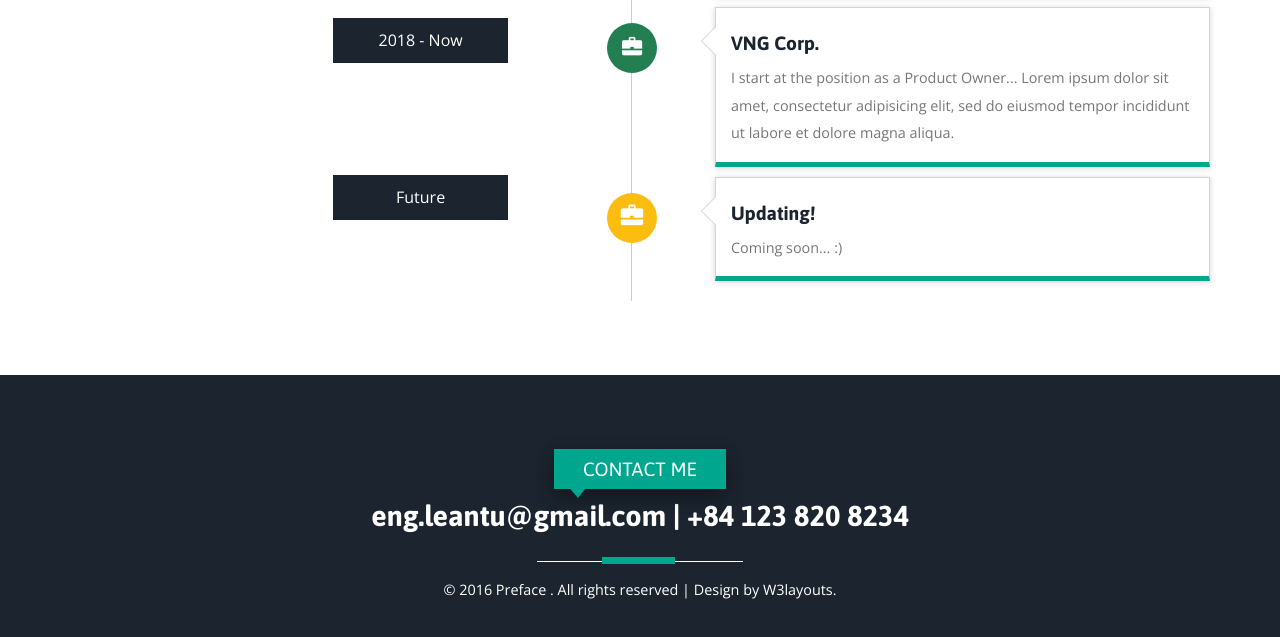
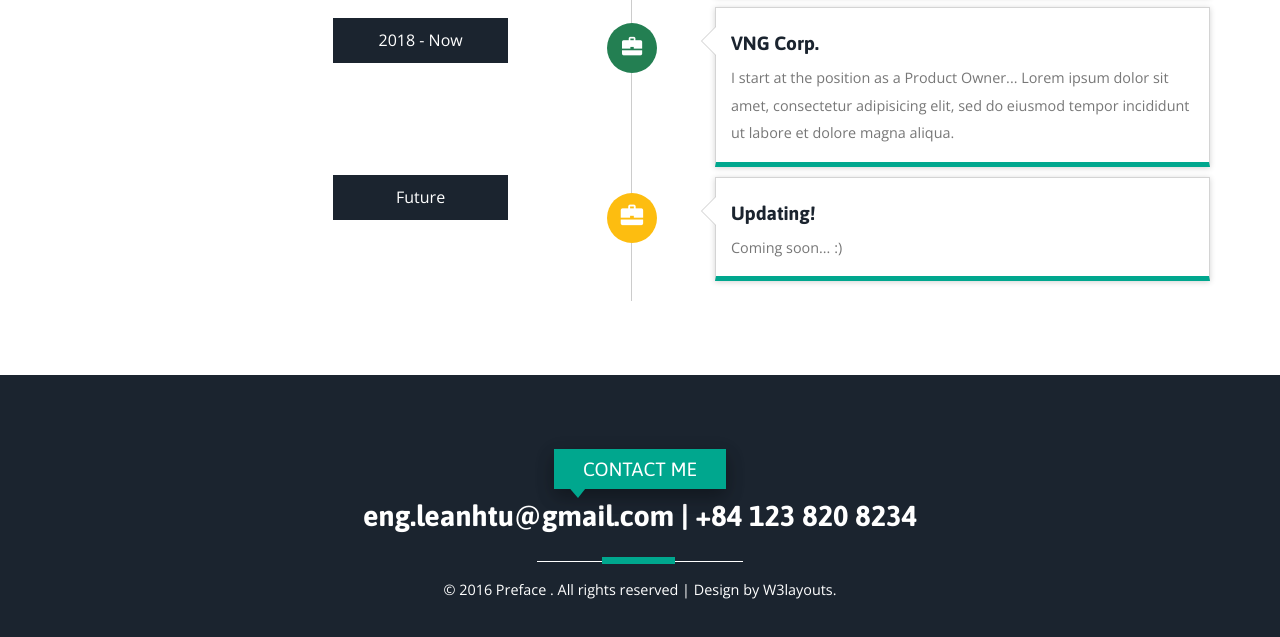
Before and after one commit to tualevo/personal.github.io, a plain HTML site: page index.html in a window 1280 px wide. Shown: the part 2546-3183 px from the top of the page. Drawn offline with nearby package versions, Linux system fonts and the light colour scheme; files whose address does not match are found by name.

Commit message:
no message

```diff
--- a/index.html
+++ b/index.html
@@ -345,7 +345,7 @@ Smartphone Compatible web template, free webdesigns for Nokia, Samsung, LG, Sony
 	<div class="container">
 	<div class="service-head one text-center">
 						<h4>CONTACT ME</h4>
-						<h3><span>eng.leantu@gmail.com | +84 123 820 8234</span></h3>
+						<h3><span>eng.leanhtu@gmail.com | +84 123 820 8234</span></h3>
 						<span class="border two"></span>
 					</div>
 		<div class="copy_right text-center">
```
